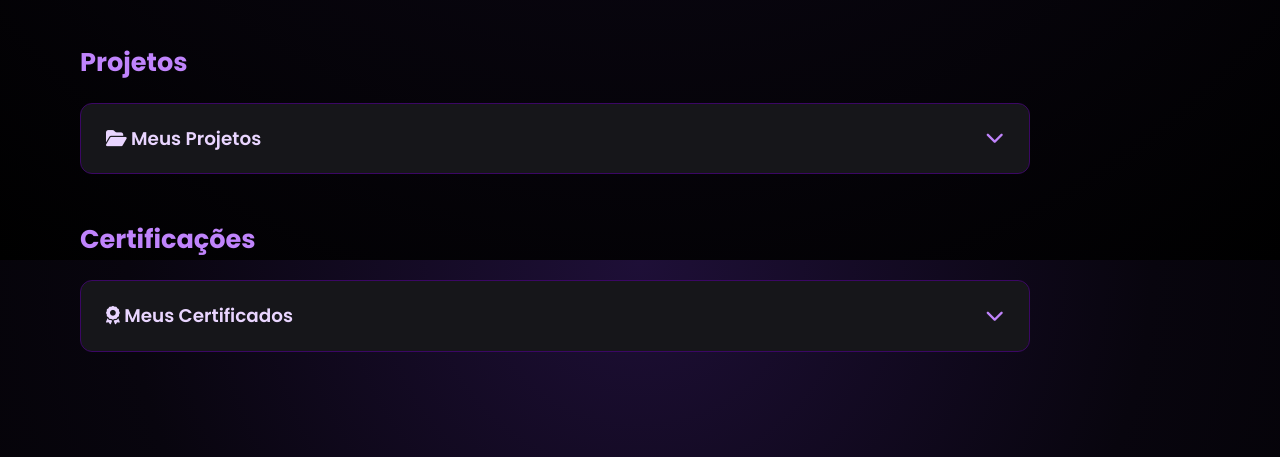
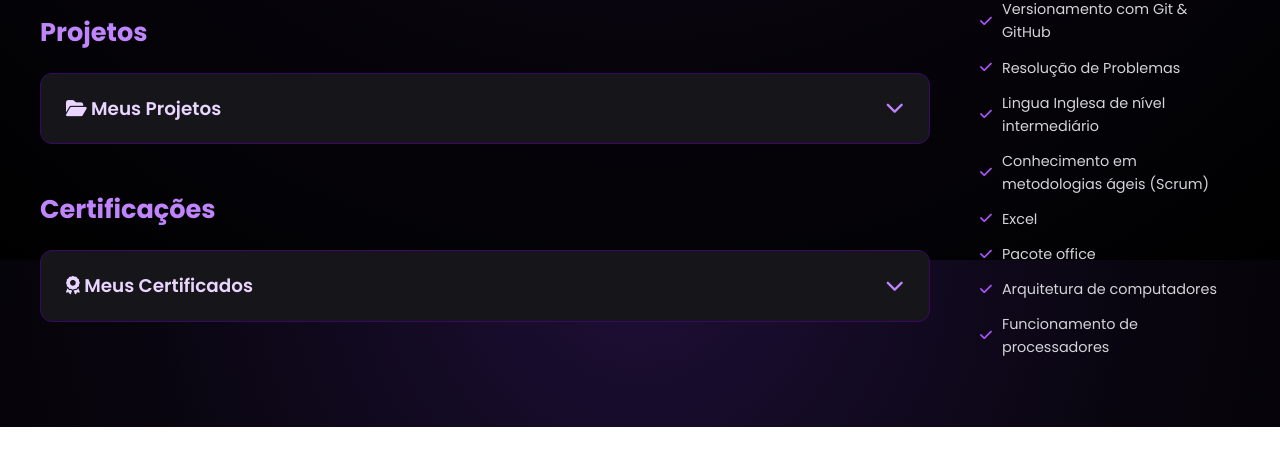
Before and after one commit to LorenzoSchaffer/Curriculo_Lorenzo_Schaffer, a website: page public/index.html in a window 1280 px wide. Shown: the part 540-997 px from the top of the page. After the commit the page ends 967 px from the top, so only its background shows below. Drawn offline with Linux system fonts and the light colour scheme.

Commit message:
Arrumando as competências

```diff
--- a/public/index.html
+++ b/public/index.html
@@ -63,6 +63,7 @@
       </div>
     </header>
 
+    <div class="conteudo-wrapper">
       <main>
         <section id="sobre">
           <p class="sobre-texto">
@@ -208,15 +209,23 @@
           </details>
         </section>
       </main>
+
       <aside class="competencias-direita">
         <h3><i class="fa-solid fa-bolt"></i> Competências</h3>
         <ul class="lista-competencias">
-        <li><i class="fa-solid fa-check"></i> Desenvolvimento Web Front-End</li>
+          <li><i class="fa-solid fa-check"></i> Desenvolvimento Web Front-End(CSS, HTML e JavaScript)</li>
           <li><i class="fa-solid fa-check"></i> Lógica de Programação & Algoritmos</li>
           <li><i class="fa-solid fa-check"></i> Lógica Back-End com Java & Node.js</li>
           <li><i class="fa-solid fa-check"></i> Versionamento com Git & GitHub</li>
           <li><i class="fa-solid fa-check"></i> Resolução de Problemas</li>
+          <li><i class="fa-solid fa-check"></i> Lingua Inglesa de nível intermediário</li>
+          <li><i class="fa-solid fa-check"></i> Conhecimento em metodologias ágeis (Scrum)</li>
+          <li><i class="fa-solid fa-check"></i> Excel</li>
+          <li><i class="fa-solid fa-check"></i> Pacote office</li>
+          <li><i class="fa-solid fa-check"></i> Arquitetura de computadores</li>
+          <li><i class="fa-solid fa-check"></i> Funcionamento de processadores</li>
         </ul>
       </aside>
+    </div>
   </body>
 </html>
--- a/public/style.css
+++ b/public/style.css
@@ -16,21 +16,22 @@ body {
   background-attachment: fixed;
   color: #f1f1f5;
   line-height: 1.6;
-  max-width: 1050px;
   min-height: 100vh;
-  padding: 90px 20px 60px 80px;
-
-  /* Remove a centralização e encosta todo o conteúdo principal à esquerda */
-  margin: 0;
-  position: relative;
+  padding: 90px 40px 60px 40px;
 }
 
+/* Container central: limita a largura e centraliza tudo na página,
+   já que agora a aside faz parte do fluxo (não é mais 'position: fixed') */
+header,
+.conteudo-wrapper {
+  max-width: 1200px;
+  margin: 0 auto;
+}
 
 .btn-menu-certificacoes {
   position: fixed;
   top: 25px;
-  right: 600px;
-  left: auto;
+  right: 40px;
   z-index: 999;
 
   background-color: #2e1065;
@@ -145,6 +146,18 @@ header {
   transform: translateY(-2px);
 }
 
+/* ====== NOVO: wrapper que coloca main + aside lado a lado ====== */
+.conteudo-wrapper {
+  display: flex;
+  align-items: flex-start;
+  gap: 50px;
+}
+
+main {
+  flex: 1;
+  min-width: 0; /* evita que o texto empurre o layout */
+}
+
 section {
   margin-bottom: 45px;
 }
@@ -153,7 +166,7 @@ section {
   font-size: 1.15rem;
   line-height: 1.8;
   color: #d4d4d8;
-  margin-bottom: 70px;
+  margin-bottom: 40px;
 }
 
 .skills-list {
@@ -223,7 +236,6 @@ h2 {
   background-color: #111015;
 }
 
-
 .projetos-lista {
   display: flex;
   flex-direction: column;
@@ -268,15 +280,17 @@ h2 {
   font-size: 1.2rem;
 }
 
+/* ====== Competências: agora faz parte do fluxo, ao lado do main ======
+   'position: sticky' faz ela acompanhar a rolagem sem sair do lugar
+   dela na página, em vez de ficar fixa presa ao canto da tela. */
 .competencias-direita {
-  position: fixed;
-  top: 85px;   /* Fica logo abaixo do botão de certificações (que está em top: 25px) */
-  right: 60px; /* Mesma distância da direita para ficarem perfeitamente alinhados */
-  z-index: 10;
   width: 260px;
+  flex-shrink: 0;
+  position: sticky;
+  top: 90px;
+  align-self: flex-start;
 }
 
-/* Título */
 .competencias-direita h3 {
   color: #c084fc;
   font-size: 1.1rem;
@@ -286,7 +300,6 @@ h2 {
   gap: 8px;
 }
 
-/* Lista sem marcadores e sem caixas */
 .lista-competencias {
   list-style: none;
   padding: 0;
@@ -308,3 +321,19 @@ h2 {
   color: #a855f7;
   font-size: 0.85rem;
 }
+
+/* ====== Responsivo: empilha a aside abaixo do conteúdo em telas menores ====== */
+@media (max-width: 900px) {
+  .conteudo-wrapper {
+    flex-direction: column;
+  }
+
+  .competencias-direita {
+    position: static;
+    width: 100%;
+  }
+
+  body {
+    padding: 90px 20px 60px 20px;
+  }
+}
```
Lines whose indentation alone changed are shown as unchanged.
